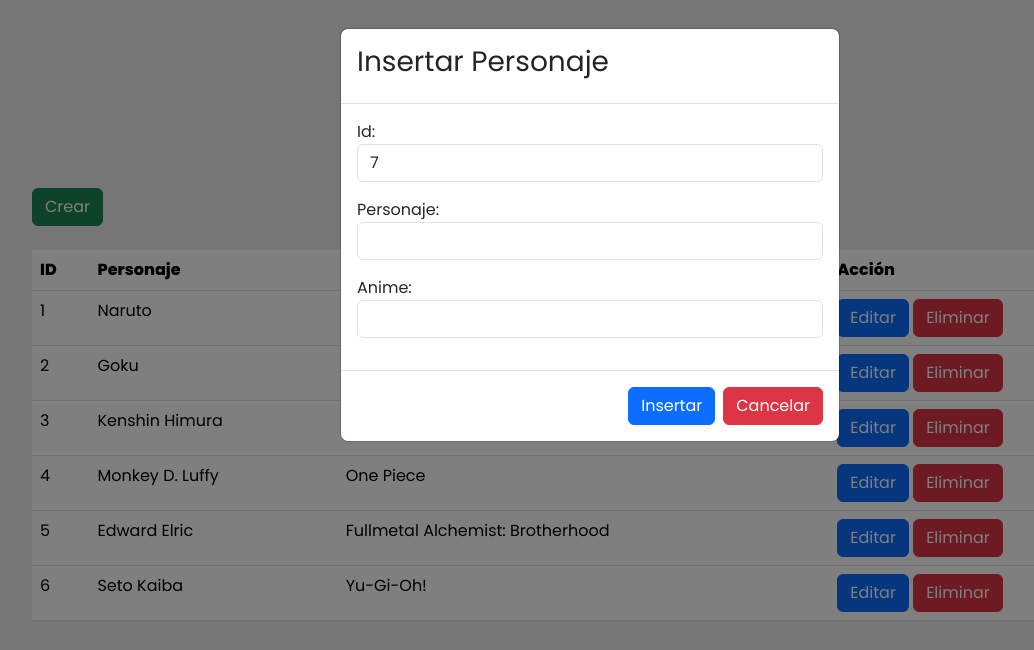
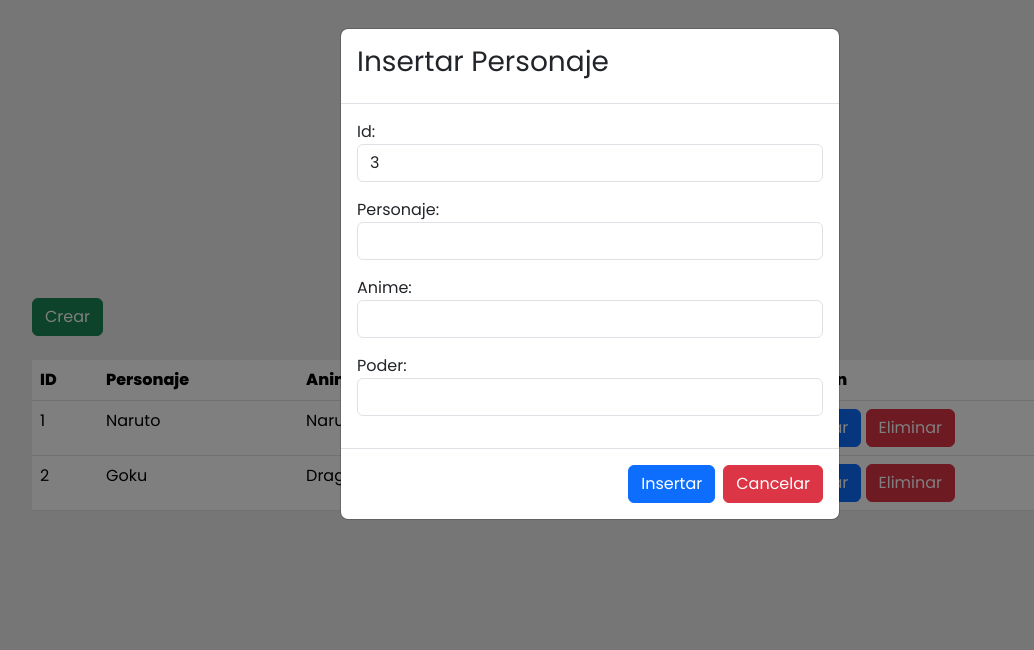
Before and after one commit to JuanFCast/rule-maker-frontend, a React (Create React App) app in the folder frontend/: page /CRUD_records in a window 1280 px wide. Both pictures are taken after a click on the button "Crear". Shown: the top 650 px of the page, without its empty margins (50-1084 px from the left). Built offline with nearby package versions, Linux system fonts and the light colour scheme.

Commit message:
Added a new column

```diff
--- a/frontend/src/pages/CRUD_records.jsx
+++ b/frontend/src/pages/CRUD_records.jsx
@@ -12,12 +12,8 @@ import {
 } from "reactstrap";
 
 const data = [
-  { id: 1, personaje: "Naruto", anime: "Naruto" },
-  { id: 2, personaje: "Goku", anime: "Dragon Ball" },
-  { id: 3, personaje: "Kenshin Himura", anime: "Rurouni Kenshin" },
-  { id: 4, personaje: "Monkey D. Luffy", anime: "One Piece" },
-  { id: 5, personaje: "Edward Elric", anime: "Fullmetal Alchemist: Brotherhood"},
-  { id: 6, personaje: "Seto Kaiba", anime: "Yu-Gi-Oh!" },
+  { id: 1, personaje: "Naruto", anime: "Naruto", poder: "Rasengan" },
+  { id: 2, personaje: "Goku", anime: "Dragon Ball", poder: "Kamehameha" }
 ];
 
 class CRUD_records extends React.Component {
@@ -29,6 +25,7 @@ class CRUD_records extends React.Component {
       id: "",
       personaje: "",
       anime: "",
+      poder: ""
     },
   };
 
@@ -54,15 +51,9 @@ class CRUD_records extends React.Component {
   };
 
   editar = (dato) => {
-    var contador = 0;
     var arreglo = this.state.data;
-    arreglo.map((registro) => {
-      if (dato.id == registro.id) {
-        arreglo[contador].personaje = dato.personaje;
-        arreglo[contador].anime = dato.anime;
-      }
-      contador++;
-    });
+    var index = arreglo.findIndex(item => item.id === dato.id);
+    arreglo[index] = dato;
     this.setState({ data: arreglo, modalActualizar: false });
   };
 
@@ -81,7 +72,7 @@ class CRUD_records extends React.Component {
     }
   };
 
-  insertar= ()=>{
+  insertar = () => {
     var valorNuevo= {...this.state.form};
     valorNuevo.id=this.state.data.length+1;
     var lista= this.state.data;
@@ -113,6 +104,7 @@ class CRUD_records extends React.Component {
                 <th>ID</th>
                 <th>Personaje</th>
                 <th>Anime</th>
+                <th>Poder</th>
                 <th>Acción</th>
               </tr>
             </thead>
@@ -123,6 +115,7 @@ class CRUD_records extends React.Component {
                   <td>{dato.id}</td>
                   <td>{dato.personaje}</td>
                   <td>{dato.anime}</td>
+                  <td>{dato.poder}</td>
                   <td>
                     <Button
                       color="primary"
@@ -180,6 +173,19 @@ class CRUD_records extends React.Component {
                 type="text"
                 onChange={this.handleChange}
                 value={this.state.form.anime}
+              />
+            </FormGroup>
+
+            <FormGroup>
+              <label>
+                Poder:
+              </label>
+              <input
+                className="form-control"
+                name="poder"
+                type="text"
+                onChange={this.handleChange}
+                value={this.state.form.poder}
               />
             </FormGroup>
           </ModalBody>
@@ -244,6 +250,19 @@ class CRUD_records extends React.Component {
                 onChange={this.handleChange}
               />
             </FormGroup>
+
+            <FormGroup>
+              <label>
+                Poder:
+              </label>
+              <input
+                className="form-control"
+                name="poder"
+                type="text"
+                onChange={this.handleChange}
+                value={this.state.form.poder}
+              />
+            </FormGroup>
           </ModalBody>
 
           <ModalFooter>
```
